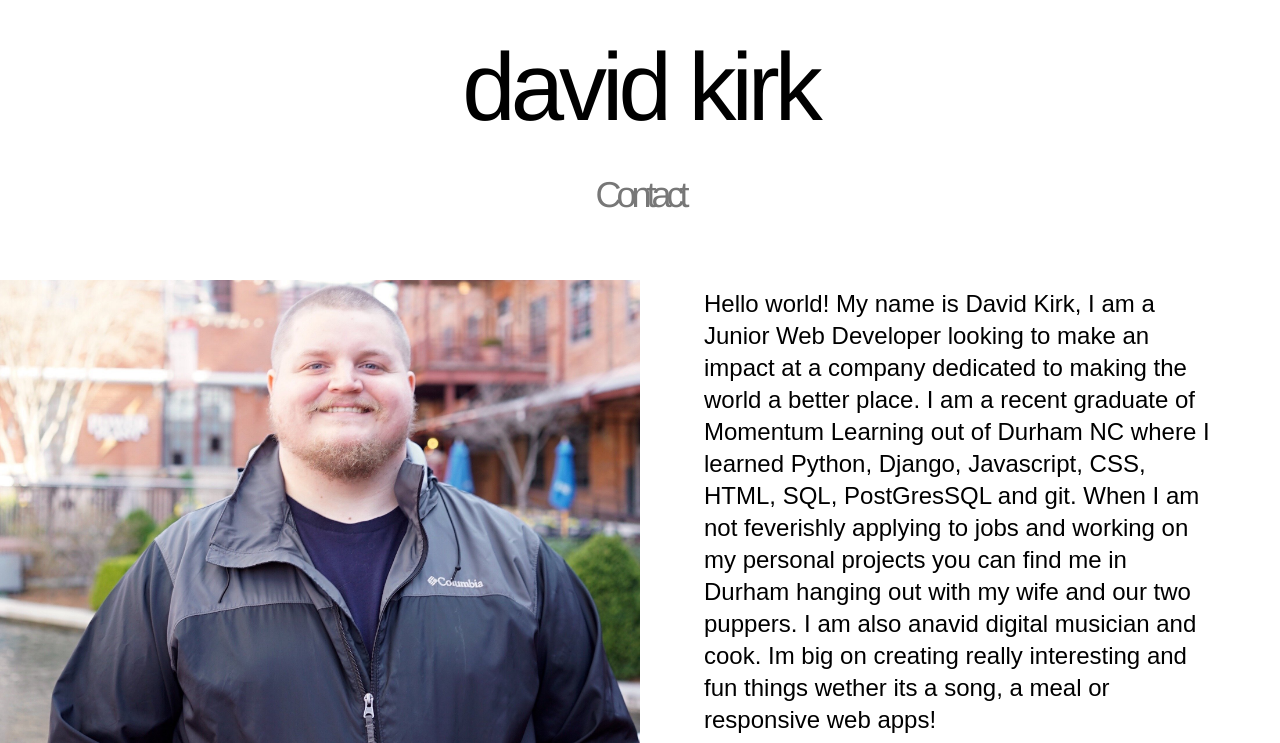
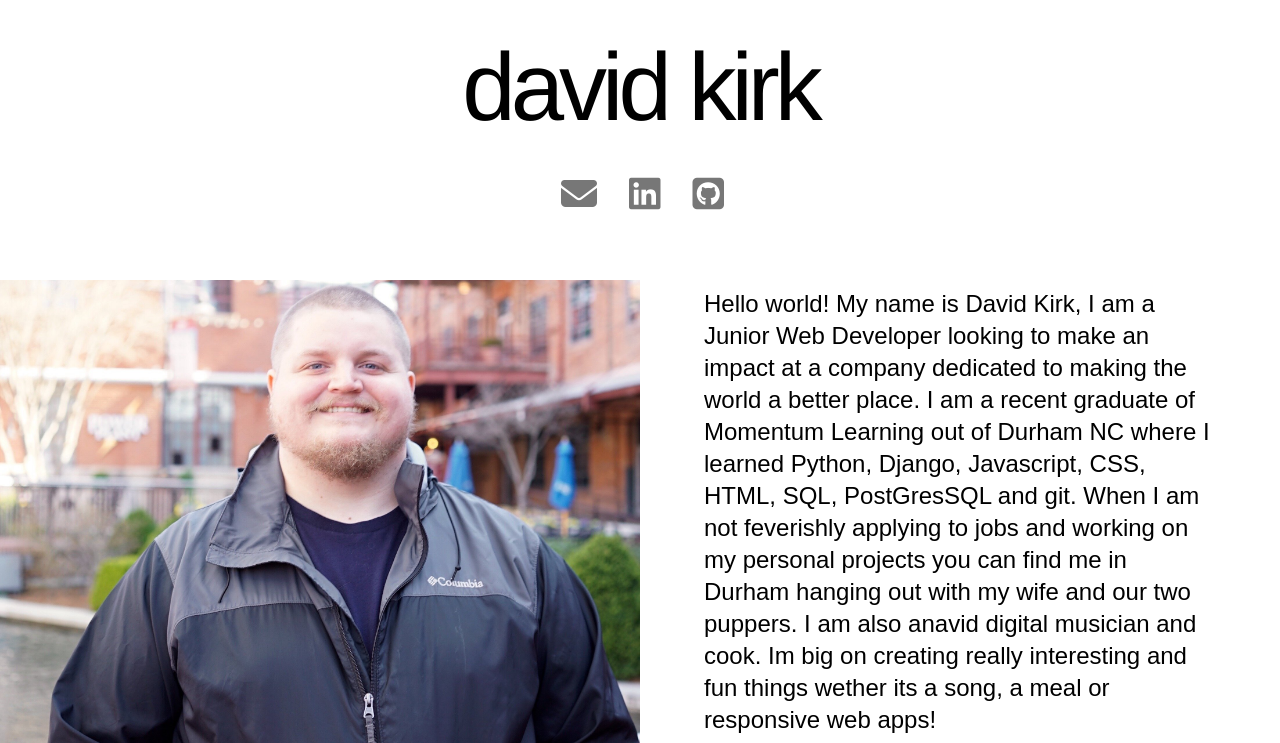
Before and after one commit to davidiskirk/portfolio, a Django app: page / in a window 1280 px wide. Shown: the top 743 px of the page. Run offline with Django 3.2, Linux system fonts and the light colour scheme; some libraries are stand-ins or nearby versions.

Commit message:
added font awesome icons

```diff
--- a/core/templates/base.html
+++ b/core/templates/base.html
@@ -9,15 +9,25 @@
   <link rel="stylesheet" href="{% static '/css/styles.css' %}">
   <link rel="stylesheet" href="https://unpkg.com/tachyons@4.10.0/css/tachyons.min.css" />
   <script src="{% static 'build/bundle.js' %}"></script>
+  <script src="https://kit.fontawesome.com/ee21c205cb.js"></script>
 
   <title>Document</title>
 </head>
 
 <body>
   <nav class="pa3 pa4-ns main">
-    <a class="link dim black  f1 f-headline-ns tc db mb3 mb4-ns" href="#" title="Home">david kirk</a>
+    <a class="link  black  f1 f-headline-ns tc db mb3 mb4-ns" href="#" title="Home">david kirk</a>
     <div class="tc pb3">
-      <a class="link dim gray f2   " href="#" title="Contact">Contact</a>
+
+      <a class="link dim gray mr4  f2" href="mailto:david.is.kirk@gmail.com?subject = HeyDavid!&body = Message"
+        title="contact"><i class="fas fa-envelope"></i>
+      </a>
+      <a class="link dim gray mr4  f2" href="https://www.linkedin.com/in/david-kirk-developer/" title="contact">
+        <i class="fab fa-linkedin"></i>
+      </a>
+      <a class="link dim gray f2" href="https://github.com/davidiskirk" title="contact">
+        <i class="fab fa-github-square"></i>
+      </a>
     </div>
   </nav>
   <div class="bio-box">
```
